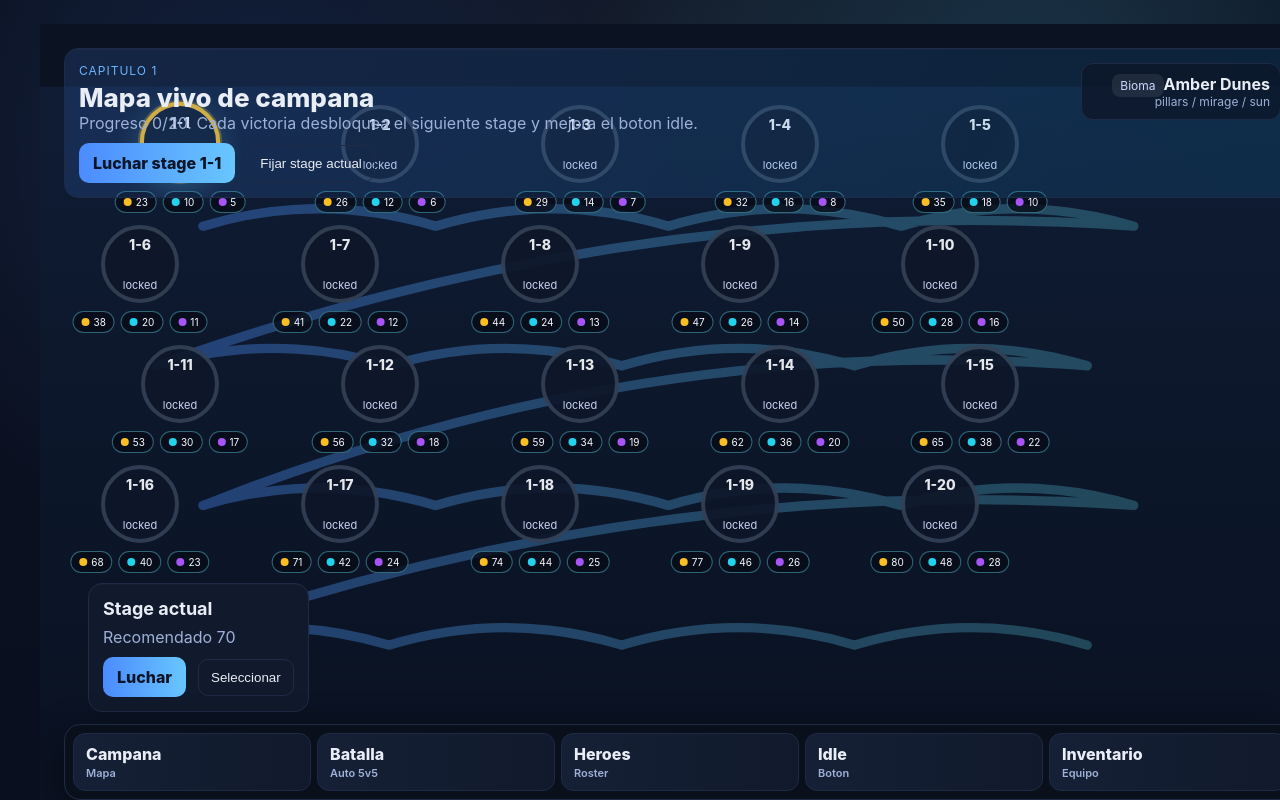
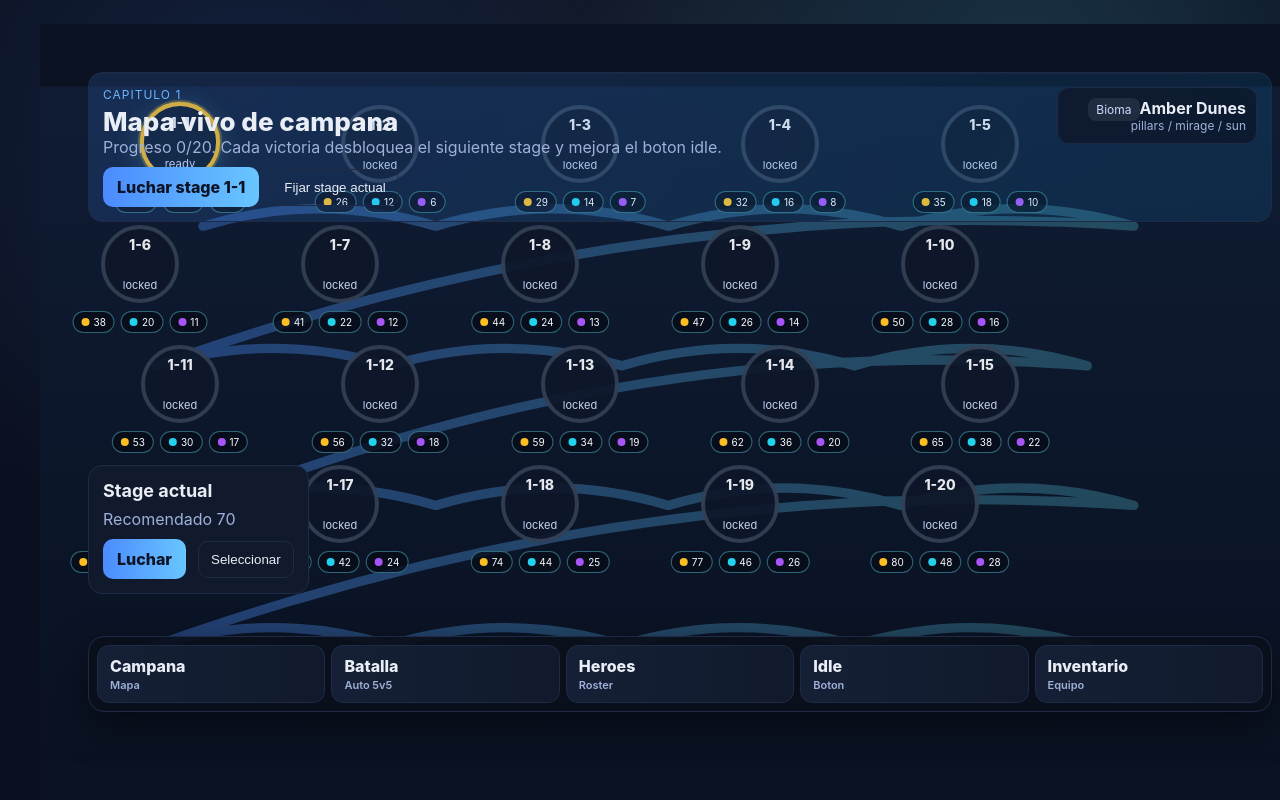
Before and after one commit to AlbaGG95/ai-studio, a Next.js app in the folder apps/web/: page /afk in a window 1280 px wide. Built offline with nearby package versions, Linux system fonts and the light colour scheme.

Commit message:
fix(ui): make /afk GameScreenShell a stable 3-row grid (hud/main/nav) to prevent map overlay & clipping

```diff
--- a/apps/web/src/app/afk/afk.module.css
+++ b/apps/web/src/app/afk/afk.module.css
@@ -64,9 +64,9 @@
   position: relative;
   width: 100%;
   height: 100dvh;
-  overflow: hidden;
-  display: flex;
-  flex-direction: column;
+  min-height: 100vh;
+  display: grid;
+  grid-template-rows: auto 1fr auto;
   background: #0f141a;
 }
 
@@ -92,20 +92,15 @@
 }
 
 .gameTopHud {
-  position: absolute;
-  top: max(var(--pad), env(safe-area-inset-top, 0px));
-  left: var(--pad);
-  right: var(--pad);
+  position: relative;
+  padding: max(var(--pad), env(safe-area-inset-top, 0px)) var(--pad) 0;
   z-index: 2;
   pointer-events: auto;
 }
 
 .gameBottomNav {
-  position: absolute;
-  left: 0;
-  right: 0;
-  bottom: 0;
-  padding: max(var(--pad), env(safe-area-inset-bottom, 0px));
+  position: relative;
+  padding: 0 var(--pad) max(var(--pad), env(safe-area-inset-bottom, 0px));
   z-index: 2;
 }
 
```
